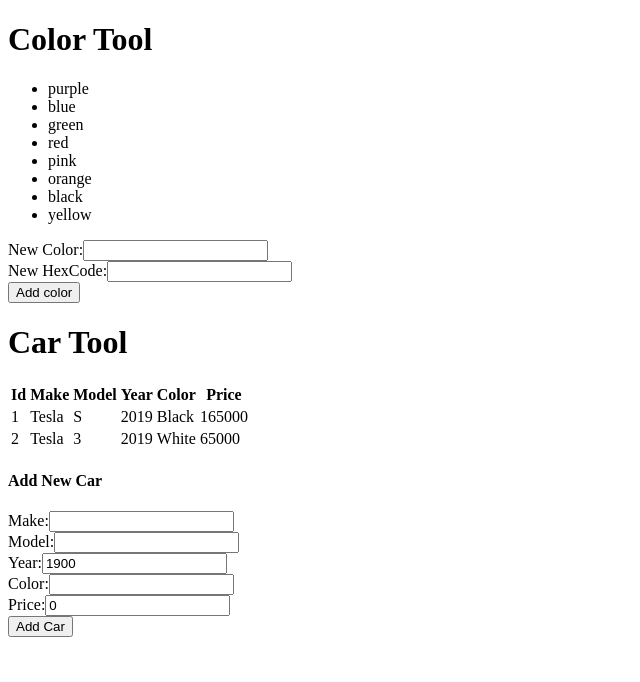
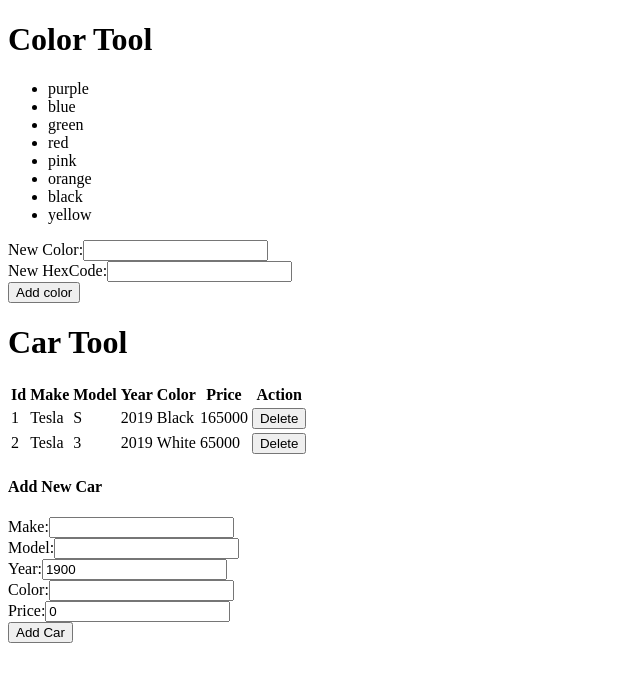
Before and after one commit to mthomas-github/ReactTraining, a React (Create React App) app in the folder demo-app/: page / in a window 1280 px wide. Shown: the top 682 px of the page, without its empty margins (0-640 px from the left). Built offline with nearby package versions, Linux system fonts and the light colour scheme.

Commit message:
end of exercise 9

```diff
--- a/demo-app/src/components/CarTable.js
+++ b/demo-app/src/components/CarTable.js
@@ -1,9 +1,9 @@
 import React from "react";
 import PropTypes from "prop-types";
 import { ViewCarRow } from "./ViewCarRow";
-import { carsPropType } from '../PropTypes/car';
+import { carsPropType } from "../PropTypes/car";
 
-export const CarTable = ({ cars }) => {
+export const CarTable = ({ cars, onDeleteCar }) => {
   return (
     <table>
       <thead>
@@ -14,11 +14,12 @@
           <th>Year</th>
           <th>Color</th>
           <th>Price</th>
+          <th>Action</th>
         </tr>
       </thead>
       <tbody>
         {cars.map(car => (
-          <ViewCarRow key={car.id} car={car} />
+          <ViewCarRow key={car.id} car={car} onDeleteCar={onDeleteCar} />
         ))}
       </tbody>
     </table>
--- a/demo-app/src/components/CarTool.js
+++ b/demo-app/src/components/CarTool.js
@@ -2,9 +2,9 @@
 import { useForm } from "../hooks/useForm";
 
 import { ToolHeader } from "./ToolHeader";
-import { CarTable } from "./CarTable"
+import { CarTable } from "./CarTable";
 
-export const CarTool = (props) => {
+export const CarTool = props => {
   const [carForm, change, resetCarForm] = useForm({
     make: "",
     model: "",
@@ -25,12 +25,16 @@
     resetCarForm();
   };
 
+  const deleteCar = carId => {
+    setCars(cars.filter(c => c.id !== carId));
+  };
+
   console.log(carForm);
 
   return (
     <>
       <ToolHeader headerText="Car Tool" />
-      <CarTable cars={cars}/>
+      <CarTable cars={cars} onDeleteCar={deleteCar} />
       <h4>Add New Car</h4>
       <form>
         <div>
--- a/demo-app/src/components/ViewCarRow.js
+++ b/demo-app/src/components/ViewCarRow.js
@@ -1,7 +1,11 @@
 import React from "react";
 import { carPropType } from "../PropTypes/car";
 
-export const ViewCarRow = ({ car }) => {
+export const ViewCarRow = ({ car, onDeleteCar }) => {
+  const deleteCar = () => {
+    onDeleteCar(car.id);
+  };
+
   return (
     <tr>
       <td>{car.id}</td>
@@ -10,8 +14,17 @@
       <td>{car.year}</td>
       <td>{car.color}</td>
       <td>{car.price}</td>
+      <td>
+        <button type="button" onClick={deleteCar}>
+          Delete
+        </button>
+      </td>
     </tr>
   );
 };
 
+ViewCarRow.defaultProps = {
+  deleteButton: "Remove"
+};
+
 ViewCarRow.propTypes = carPropType;
```
Also changed, not shown: 1 other file (tests, documents, lock files or other folders).
